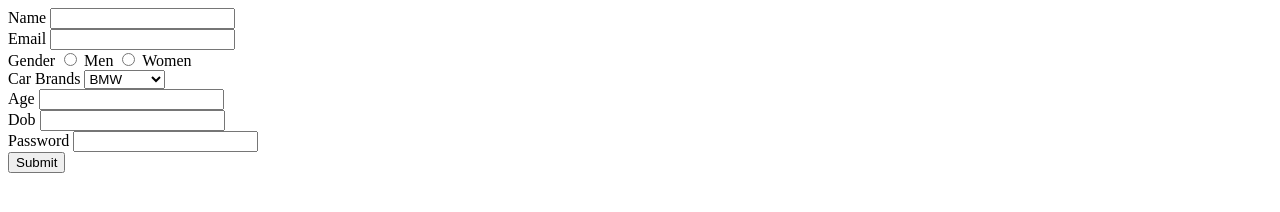
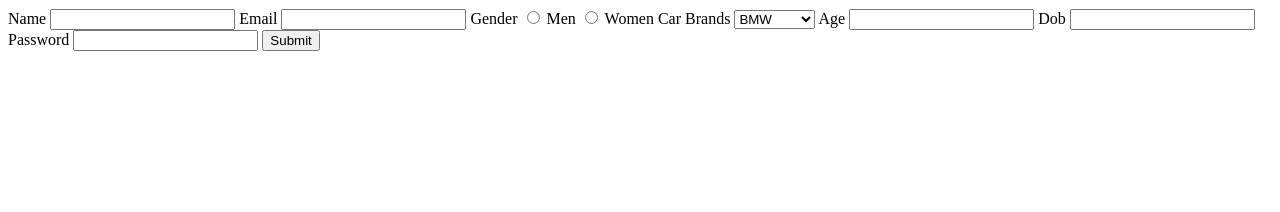
Before and after one commit to acciojob/signup-form-car-harishz13, a website: page main.html in a window 1280 px wide. Drawn offline with Linux system fonts and the light colour scheme.

Commit message:
created a submission

```diff
--- a/main.html
+++ b/main.html
@@ -10,26 +10,26 @@
 	<!-- the entire body must be written by student -->
 	<form>
         <label for="name">Name</label>
-        <input type="text" id="name" name="fname"><br>
+        <input type="text" id="name" name="fname">
         <label for="email">Email</label>
-        <input type="email" id="email" name="email"><br>
+        <input type="email" id="email" name="email">
         <label for="gender">Gender</label>
         <input type="radio" id="men" name="gender" value="Men">
         <label for="men">Men</label>
         <input type="radio" id="women" name="gender" value="Women">
-        <label for="women">Women</label><br>
+        <label for="women">Women</label>
         <label for="cars"> Car Brands</label>
         <select id="cars" name="cars">
             <option value="volvo">BMW</option>
             <option value="saab">Audi</option>
             <option value="fiat"> Mercedez</option>
-        </select><br>
+        </select>
         <label for="age">Age</label>
-        <input type="text" id="age" name="age"><br>
+        <input type="text" id="age" name="age">
         <label for="dob">Dob</label>
-        <input type="text" id="dob" name="dob"><br>
+        <input type="text" id="dob" name="dob">
         <label for="password">Password</label>
-        <input type="password" id="password" name="pwd" minlength="8"><br>
+        <input type="password" id="password" name="pwd" minlength="8">
         <input type="submit">
 
     </form>
```
